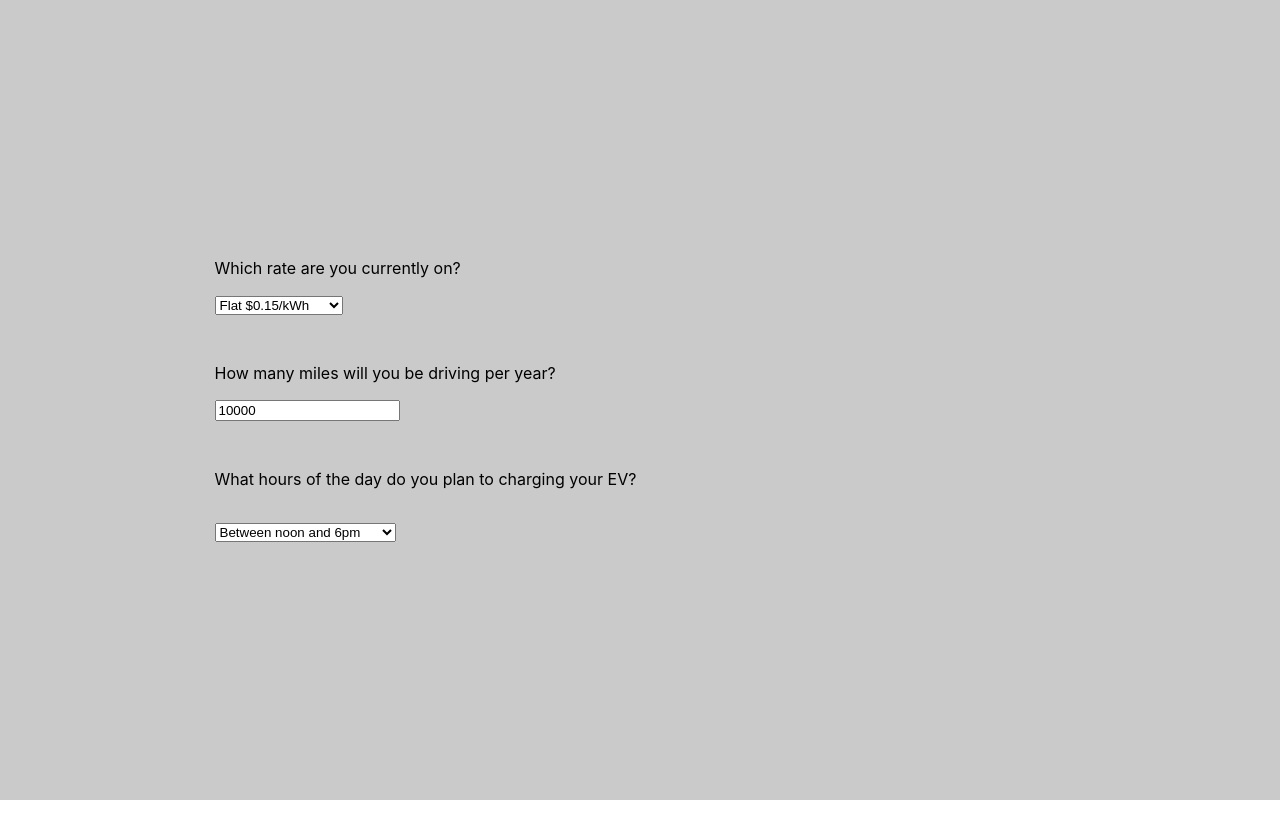
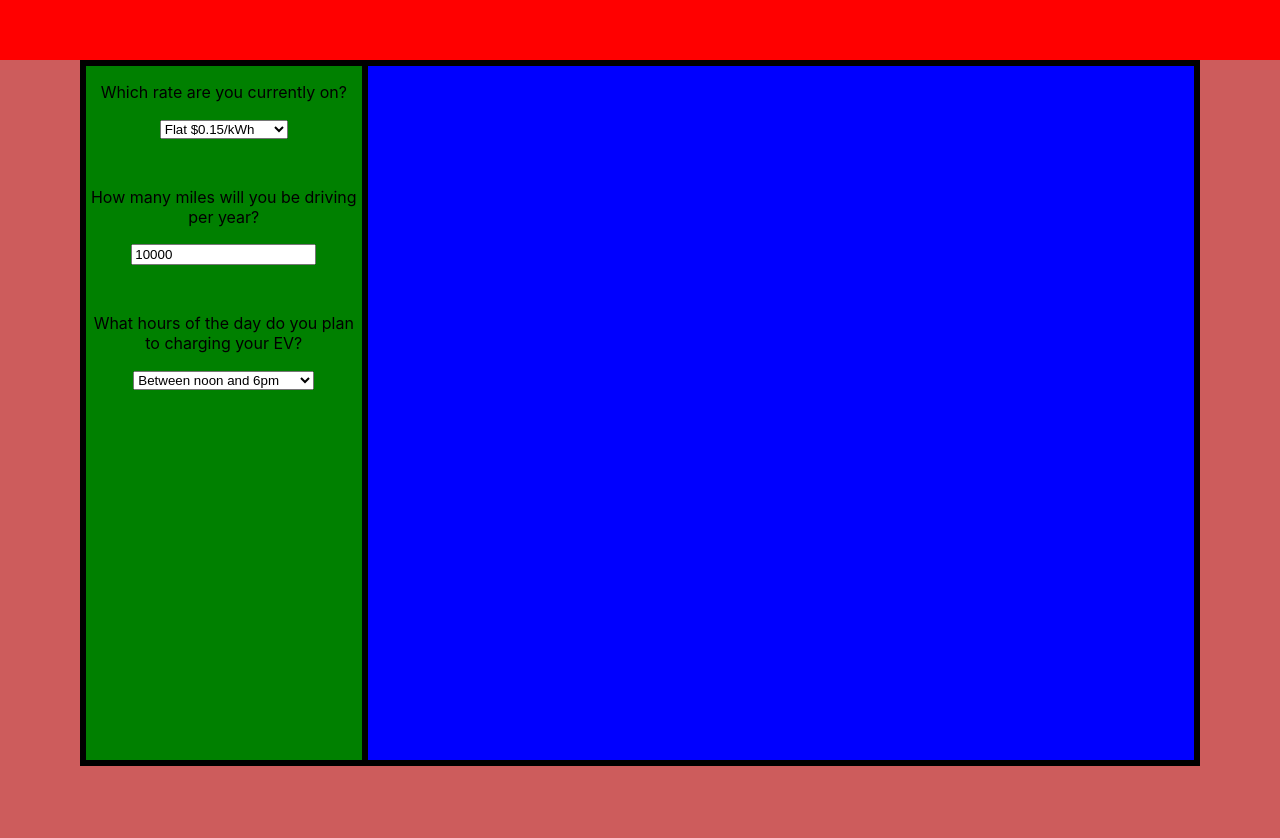
Before and after one commit to Kama580/zappyride-rate-comparison, a React (Create React App) app: page / in a window 1280 px wide. Shown: the top 838 px of the page. Before the commit the page ends 800 px from the top, so only its background shows below. Built offline with nearby package versions, Linux system fonts and the light colour scheme.

Commit message:
chore: css skeleton in place

```diff
--- a/src/App.js
+++ b/src/App.js
@@ -1,4 +1,3 @@
-import "./App.css";
 import React from "react";
 import rateFunctions from "./rates";
 import Chart from "./chart";
@@ -121,7 +120,9 @@ class App extends React.Component {
 
 		return (
 			<div className="App">
-				<div>
+				<div className="header"></div>
+				<div className="main-content">
+					<div className="main-container">
 						<form className="left-section">
 							<p>
 								<label htmlFor="currentRate">
@@ -152,25 +153,21 @@ class App extends React.Component {
 								<label htmlFor="chosenTimeWindow">
 									What hours of the day do you plan to charging your EV?
 								</label>
-						</p>
 								<p>
-							<select name="chosenTimeWindow" onChange={this.handleUserInput}>
+									<select
+										name="chosenTimeWindow"
+										onChange={this.handleUserInput}
+									>
 										{timesOfDayOptionsArray.map((time, idx) => (
 											<option key={idx}>{time}</option>
 										))}
 									</select>
 								</p>
+							</p>
 						</form>
-				</div>
 						<div className="right-section">
 							{this.state.loaded && (
-						<div>
-							<Chart
-								ratesArray={ratesArray}
-								B1={this.state.B1}
-								billImpact={this.state.billImpact}
-							/>
-							<div className="suggestion">
+								<div className="results">
 									<Suggestion
 										currentAnnualCost={this.state.currentAnnualCost}
 										newAnnualCost={this.state.newAnnualCost}
@@ -181,9 +178,15 @@ class App extends React.Component {
 											})[0]
 										}
 									/>
+									<Chart
+										ratesArray={ratesArray}
+										B1={this.state.B1}
+										billImpact={this.state.billImpact}
+									/>
+								</div>
+							)}
 						</div>
 					</div>
-					)}
 				</div>
 			</div>
 		);
--- a/src/chart.js
+++ b/src/chart.js
@@ -9,8 +9,9 @@ import {
 
 const Chart = (props) => {
 	return (
-		<div className="chart">
+		<div className="result">
 			<VictoryChart
+				className="chart"
 				height={400}
 				width={500}
 				domainPadding={{ x: 100, y: [0, 20] }}
--- a/src/index.css
+++ b/src/index.css
@@ -7,51 +7,66 @@ body {
 	-moz-osx-font-smoothing: grayscale;
 }
 
-code {
-	font-family: source-code-pro, Menlo, Monaco, Consolas, "Courier New",
-		monospace;
+.header {
+	width: 100%;
+	background-color: red;
+	height: 60px;
 }
 
 .chart {
-	align-items: center;
-	height: 30%;
-	width: 30%;
+	height: 800px;
+	width: 100%;
 }
 
-.App-logo {
-	height: 40vmin;
-	pointer-events: none;
+.main-content {
+	width: 100%;
+	background-color: indianred;
+	height: 800px;
 }
-
-@media (prefers-reduced-motion: no-preference) {
-	.App-logo {
-		animation: App-logo-spin infinite 20s linear;
-	}
-}
-
-.App {
+.main-container {
 	background-color: #cacaca;
-	min-height: 100vh;
+	height: 700px;
+	margin-left: 80px;
+	margin-right: 80px;
 	display: flex;
-	flex-direction: row;
-	align-items: center;
-	justify-content: space-around;
-	/* color: white; */
+	justify-content: space-evenly;
+	align-items: stretch;
+	border: 3px solid black;
 }
 
 .left-section {
+	width: 300px;
+	background: green;
+	border: 3px solid black;
 	display: flex;
 	flex-direction: column;
-	justify-content: space-evenly;
+	justify-content: flex-start;
+}
+
+.left-section p {
+	text-align: center;
 }
 
 .right-section {
-	/* display: flex;
-	flex-direction: column;
-	justify-content: center; */
+	width: 900px;
+	background: blue;
+	border: 3px solid black;
 }
 
-.chart {
-	width: 800px;
-	height: auto;
+.results {
+	border: 3px solid black;
+	display: flex;
+	height: 100%;
+	flex-direction: column;
+	justify-content: center;
+	align-items: stretch;
+	flex-wrap: wrap;
 }
+
+.result {
+	border: 4px solid red;
+	flex-grow: 1;
+	display: flex;
+	justify-content: center;
+	align-items: center;
+}
--- a/src/suggestion.js
+++ b/src/suggestion.js
@@ -2,10 +2,10 @@ import React from "react";
 
 const Suggestion = (props) => {
 	return (
-		<div>
+		<div className="result">
 			{console.log("prps:", props)}
-			<p>{`Current annual cost: ${props.currentAnnualCost}`}</p>
-			<p>{`Total annual cost: ${props.newAnnualCost}`}</p>
+			{/* <p>{`Current annual cost: ${props.currentAnnualCost}`}</p>
+			<p>{`Total annual cost: ${props.newAnnualCost}`}</p> */}
 			{props.bestPlan.cost === props.currentPlan.cost && (
 				<div>you're on the best plan</div>
 			)}
```
Also changed, not shown: src/App.css (deleted, +0 -52 lines). Lines whose indentation alone changed are shown as unchanged.
